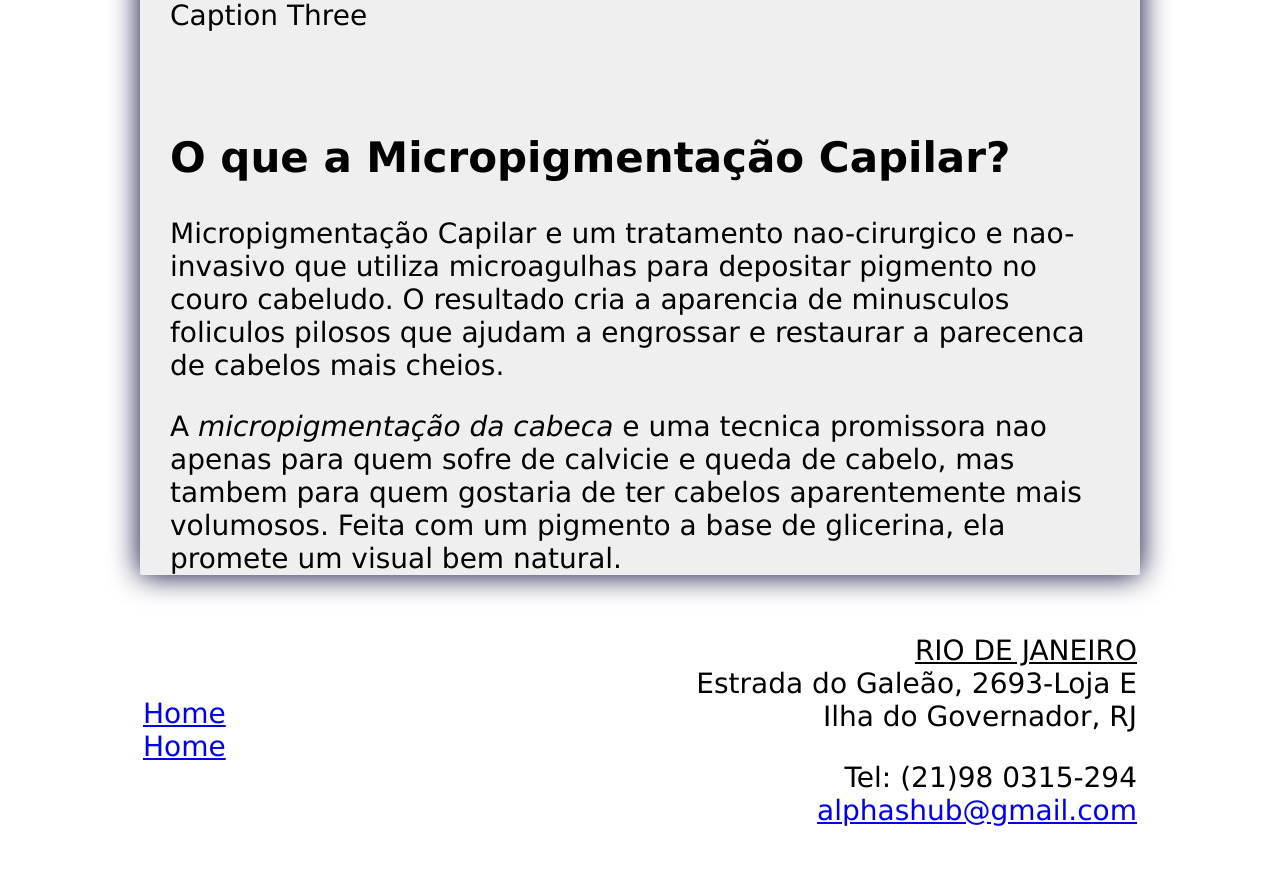
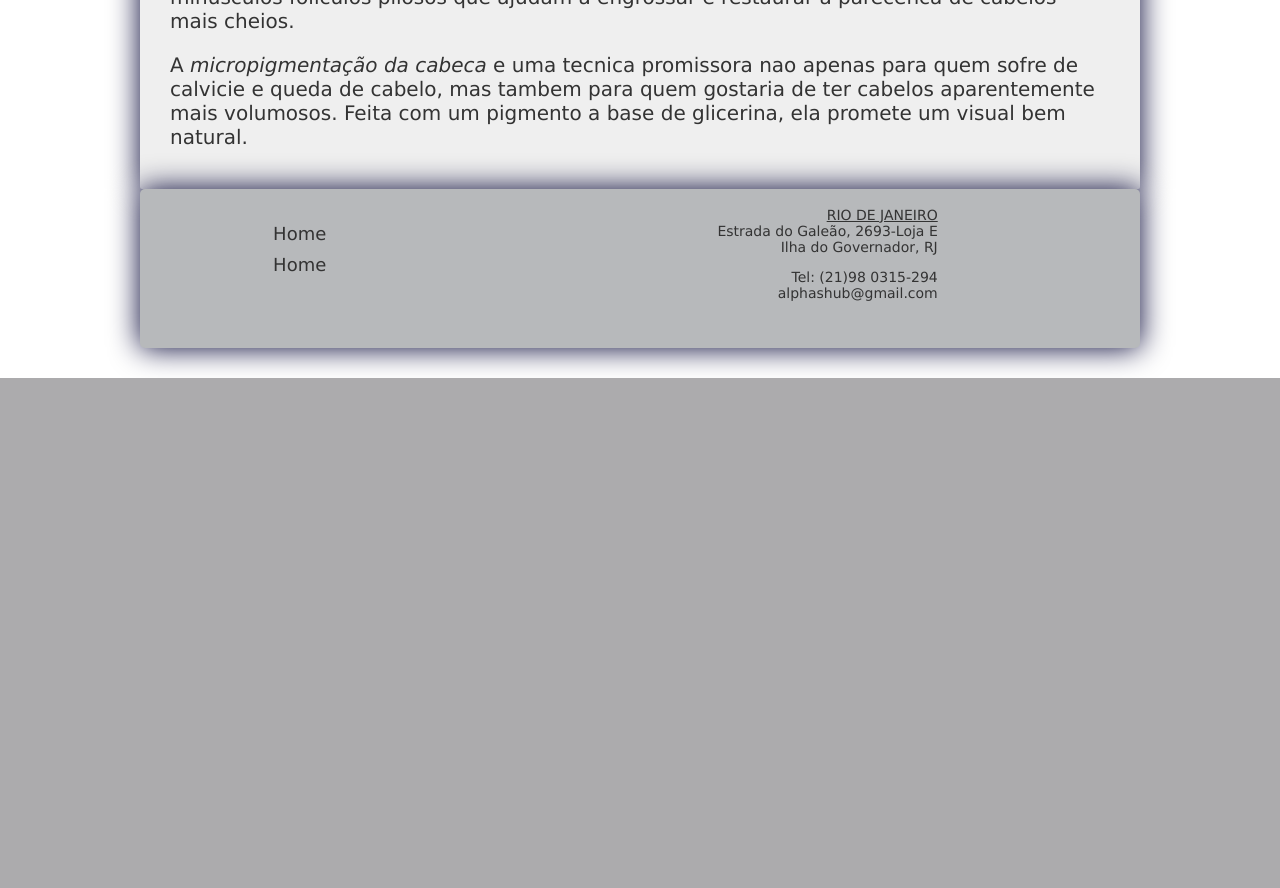
Before and after one commit to Alphashub/Alphashub.github.io, a PHP site: page / in a window 1280 px wide. Shown: the part 1285-2173 px from the top of the page. After the commit the page ends 1663 px from the top, so only its background shows below. Run offline with PHP 8.4, Linux system fonts and the light colour scheme.

Commit message:
Update alfa.css

```diff
--- a/alfa.css
+++ b/alfa.css
@@ -52,7 +52,15 @@
 .tooltable{
   border-radius: 2px;
   background-color: #efefef;
-  padding: 0 3% 0 3%;
+  padding: 0 3% 2% 3%;
+  /*border: 5px solid #dedede;*/
+  box-shadow: 0 0 30px #003;
+}
+
+.tooltableBottom {
+ border-radius: 5px;
+  background-color: #b7b9bb;
+  padding: 0.1% 3% 3% 3%;
   /*border: 5px solid #dedede;*/
   box-shadow: 0 0 30px #003;
 }
@@ -63,6 +71,7 @@
 width: 1000px;
 margin: 30px auto;
 padding: 0;
+padding-bottom: -3%;
 }
 
 .alphalogo{
@@ -72,17 +81,108 @@
 
 }
 
-/*.alphalogo{
-  padding: 0;
-  float: left;
-  margin: 12px;
-  max-width: none;
-  padding: 2% 0 0 3%;
-  box-shadow: 8px 8px 8px #ccc;
-}*/
-
 body {
   position: relative;
   min-height: 100%;
   top: 0px;
 }
+
+/** {box-sizing: border-box;}
+body {font-family: Verdana, sans-serif;}
+.mySlides {display: none;}
+img{vertical-align: middle;}*/
+
+/* Slideshow container */
+.slideshow-container {
+  max-width: 1000px;
+  position: relative;
+  margin: auto;
+  max-height: 542px;
+  min-height: 542px;
+}
+
+/* Caption text */
+.text1 {
+  color: #f2f2f2;
+  font-size: 15px;
+  padding: 8px 12px;
+  position: absolute;
+  bottom: 8px;
+  width: 100%;
+  text-align: center;
+}
+
+.text2{
+  color: #333;
+  font-size: 20px;
+}
+
+/* Number text (1/3 etc) */
+.numbertext {
+  color: #f2f2f2;
+  font-size: 12px;
+  padding: 8px 12px;
+  position: absolute;
+  top: 0;
+}
+
+/* The dots/bullets/indicators */
+.dot {
+  height: 15px;
+  width: 15px;
+  margin: 0 2px;
+  background-color: #bbb;
+  border-radius: 50%;
+  display: inline-block;
+  transition: background-color 0.6s ease;
+}
+
+.active {
+  background-color: #717171;
+}
+
+/* Fading animation */
+.fade {
+  -webkit-animation-name: fade;
+  -webkit-animation-duration: 1.5s;
+  animation-name: fade;
+  animation-duration: 1.5s;
+}
+
+@-webkit-keyframes fade {
+  from {opacity: .4}
+  to {opacity: 1}
+}
+
+@keyframes fade {
+  from {opacity: .4}
+  to {opacity: 1}
+}
+
+/* On smaller screens, decrease text size */
+@media only screen and (max-width: 300px) {
+  .text {font-size: 11px}
+}
+
+.bottom1-nav{
+  color: #333;
+  font-size: 18px;
+  padding-left: 30%;
+  margin-left: 30px;
+  margin-bottom: 10px;
+  text-decoration: none;
+}
+
+.bottom2-nav{
+  color: #333;
+  font-size: 14px;
+  margin-right: 30px;
+  margin-bottom: 10px;
+  padding-right: 20%;
+  text-decoration: none;
+}
+
+a{
+  text-decoration: none;
+  color: #333;
+}
```
